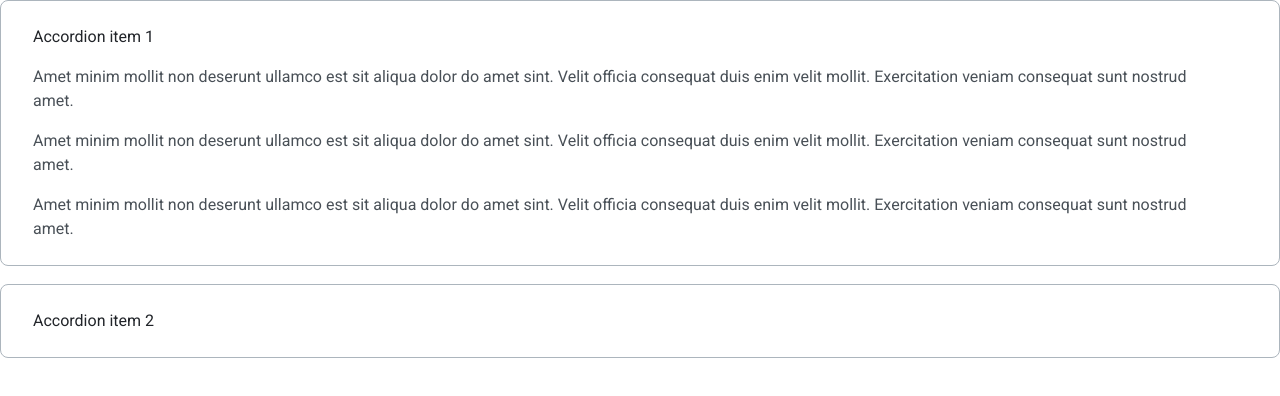
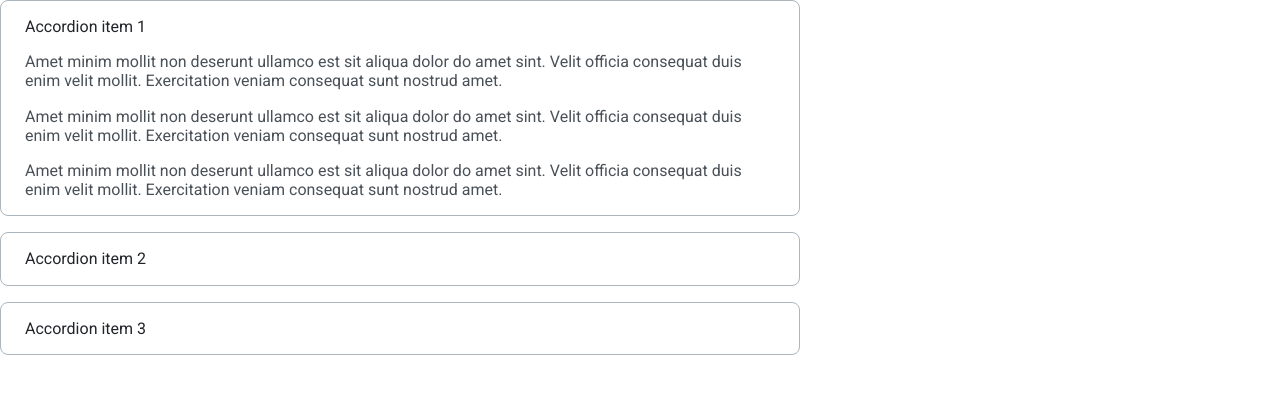
Before and after one commit to js-tasks-ru/htmlcss-20230911-4_dvshapkin, a website: page 03-lection1/02-accordion/index.html in a window 1280 px wide. Both pictures are taken after a click on the heading "Accordion item 1". Drawn offline with Linux system fonts and the light colour scheme.

Commit message:
исправления после ревью

```diff
--- a/03-lection1/02-accordion/accordion.css
+++ b/03-lection1/02-accordion/accordion.css
@@ -1,7 +1,11 @@
 /* Стилизация аккордеона */
 
 .accordion {
-  padding: 24px 49px 24px 32px;
+  max-width: 800px;
+}
+
+.accordion__section {
+  padding: 1em 2em 1em 1.5em;
   border: 1px solid var(--grey-3);
   border-radius: 8px;
 
@@ -9,7 +13,11 @@
   font-size: 16px;
   font-style: normal;
   font-weight: 400;
-  line-height: 24px;
+  line-height: 1.2;
+}
+
+.accordion .accordion__section:not(:last-child) {
+  margin-bottom: 16px;
 }
 
 .accordion__summary {
@@ -23,11 +31,15 @@
   display: none;
 }
 
-.accordion__item {
-  margin: 16px 0 0;
+.accordion__content {
+  padding-top: 1em;
   color: var(--grey-4);
 }
 
-.accordion__item :not( :last-child) {
-  margin-bottom: 16px;
+.accordion__text {
+  margin: 0;
 }
+
+.accordion__content .accordion__text:not(:last-child) {
+  margin-bottom: 1em;
+}
--- a/03-lection1/02-accordion/index.html
+++ b/03-lection1/02-accordion/index.html
@@ -9,39 +9,59 @@
 </head>
 
 <body>
-  <details class="accordion">
+  <section class="accordion">
+    <details class="accordion__section">
       <summary class="accordion__summary">
         Accordion item 1
       </summary>
-    <p class="accordion__item">
-      Amet minim mollit non deserunt ullamco est sit aliqua dolor do amet sint. Velit officia consequat duis enim velit mollit.
-      Exercitation veniam consequat sunt nostrud amet.
+      <div class="accordion__content">
+        <p class="accordion__text">
+          Amet minim mollit non deserunt ullamco est sit aliqua dolor do amet sint. Velit officia consequat duis enim
+          velit mollit. Exercitation veniam consequat sunt nostrud amet.
         </p>
-    <p class="accordion__item">
-      Amet minim mollit non deserunt ullamco est sit aliqua dolor do amet sint. Velit officia consequat duis enim velit mollit.
-      Exercitation veniam consequat sunt nostrud amet.
+        <p class="accordion__text">
+          Amet minim mollit non deserunt ullamco est sit aliqua dolor do amet sint. Velit officia consequat duis enim
+          velit mollit. Exercitation veniam consequat sunt nostrud amet.
         </p>
-    <p class="accordion__item">
-      Amet minim mollit non deserunt ullamco est sit aliqua dolor do amet sint. Velit officia consequat duis enim velit mollit.
-      Exercitation veniam consequat sunt nostrud amet.
+        <p class="accordion__text">
+          Amet minim mollit non deserunt ullamco est sit aliqua dolor do amet sint. Velit officia consequat duis enim
+          velit mollit. Exercitation veniam consequat sunt nostrud amet.
         </p>
+      </div>
     </details>
 
-  <br>
-
-  <details class="accordion">
+    <details class="accordion__section">
       <summary class="accordion__summary">
         Accordion item 2
       </summary>
-    <p class="accordion__item">
-      Amet minim mollit non deserunt ullamco est sit aliqua dolor do amet sint. Velit officia consequat duis enim velit mollit.
-      Exercitation veniam consequat sunt nostrud amet.
+      <div class="accordion__content">
+        <p class="accordion__text">
+          Amet minim mollit non deserunt ullamco est sit aliqua dolor do amet sint. Velit officia consequat duis enim
+          velit mollit. Exercitation veniam consequat sunt nostrud amet.
         </p>
-    <p class="accordion__item">
-      Amet minim mollit non deserunt ullamco est sit aliqua dolor do amet sint. Velit officia consequat duis enim velit mollit.
-      Exercitation veniam consequat sunt nostrud amet.
+        <p class="accordion__text">
+          Amet minim mollit non deserunt ullamco est sit aliqua dolor do amet sint. Velit officia consequat duis enim
+          velit mollit. Exercitation veniam consequat sunt nostrud amet.
         </p>
+      </div>
     </details>
+
+    <details class="accordion__section">
+      <summary class="accordion__summary">
+        Accordion item 3
+      </summary>
+      <div class="accordion__content">
+        <p class="accordion__text">
+          Amet minim mollit non deserunt ullamco est sit aliqua dolor do amet sint. Velit officia consequat duis enim
+          velit mollit. Exercitation veniam consequat sunt nostrud amet.
+        </p>
+        <p class="accordion__text">
+          Amet minim mollit non deserunt ullamco est sit aliqua dolor do amet sint. Velit officia consequat duis enim
+          velit mollit. Exercitation veniam consequat sunt nostrud amet.
+        </p>
+      </div>
+    </details>
+  </section>
 </body>
 
 </html>
```
Lines whose indentation alone changed are shown as unchanged.
